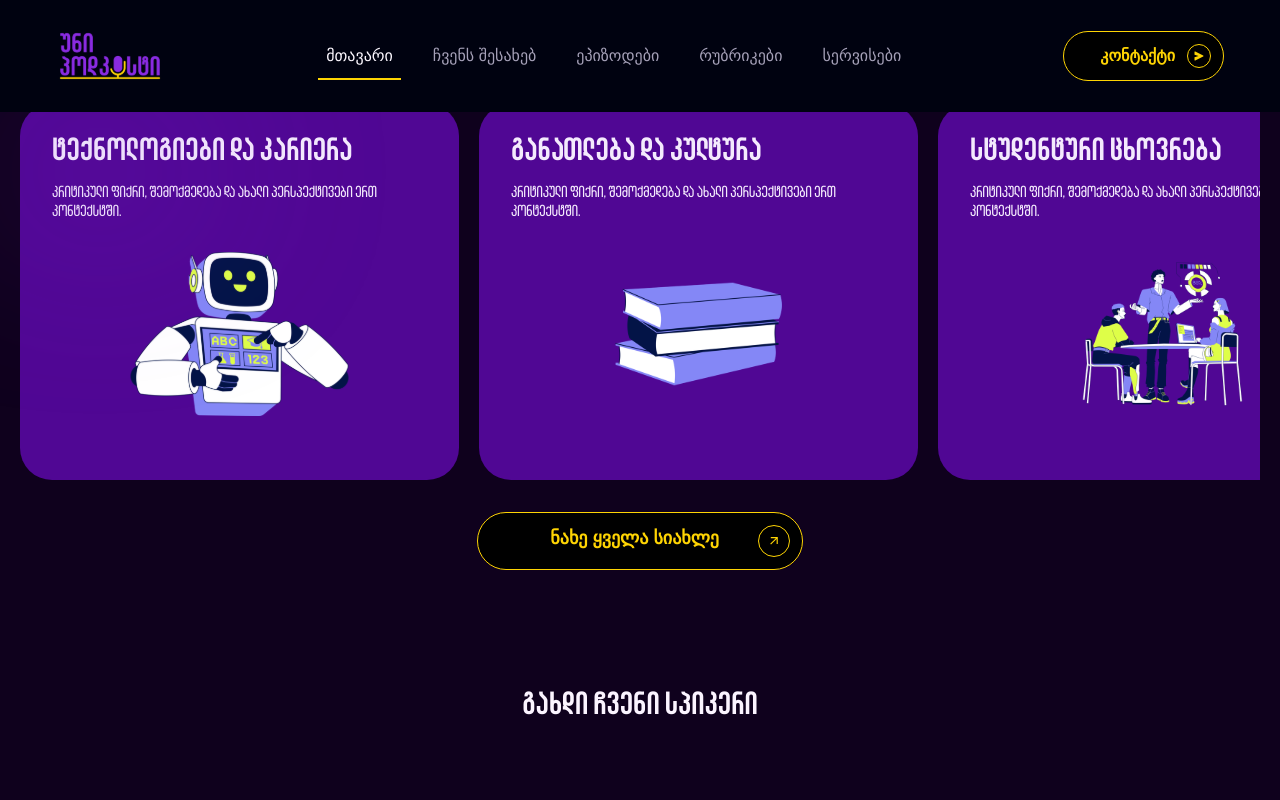
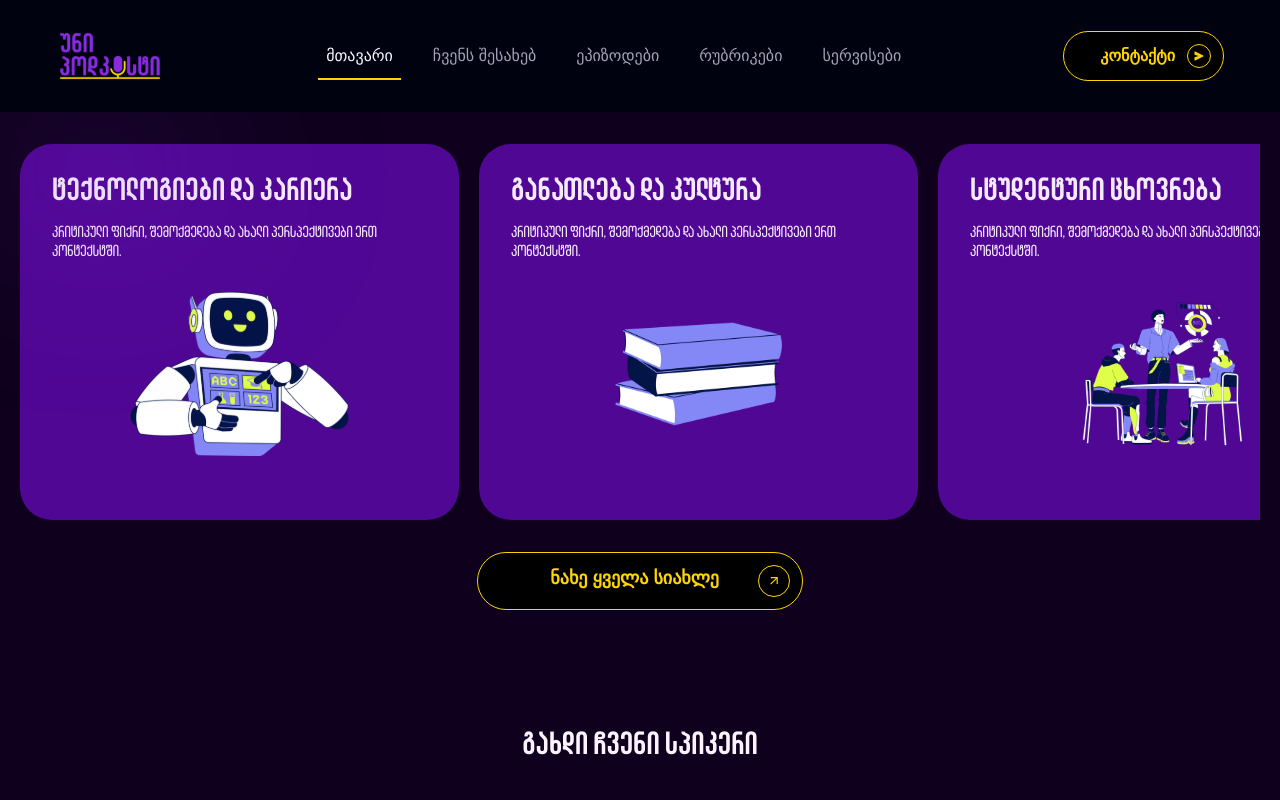
Before and after one commit to Mind1a/unipodcast, a Next.js app: page / in a window 1280 px wide. Shown: the top 800 px of the page. Built offline with nearby package versions, Linux system fonts and the light colour scheme; a web font is replaced by a local one.

Commit message:
Update NewsSection.tsx

```diff
--- a/features/news/components/NewsSection.tsx
+++ b/features/news/components/NewsSection.tsx
@@ -13,7 +13,7 @@ const NewsSection = () => {
   });
 
   return (
-    <div className="w-full max-w-310  mx-auto flex flex-col mt-10">
+    <div className="w-full max-w-310  mx-auto flex flex-col mt-20">
       <h2 className="text-[#FBF4FF] font-bold text-[clamp(1.25rem,3vw,2rem)] leading-[100%]  mx-auto font-display">
         <LgvBebasText>სიახლეები</LgvBebasText>
       </h2>
```
